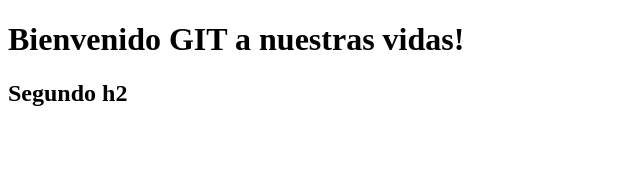
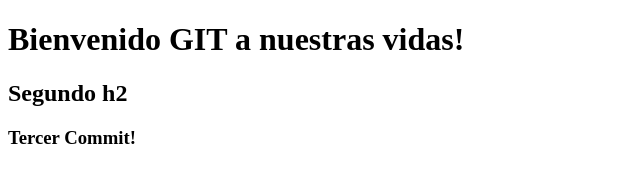
Before and after one commit to lucasbarrios16/prueba1, a plain HTML site: page index.html in a window 1280 px wide. Shown: the whole page, without its empty margins (0-640 px from the left). Drawn offline with Linux system fonts and the light colour scheme.

Commit message:
creamos h3

```diff
--- a/index.html
+++ b/index.html
@@ -9,5 +9,6 @@
 <body>
     <h1>Bienvenido GIT  a nuestras vidas!</h1>
    <h2>Segundo h2</h2>
+   <h3>Tercer Commit!</h3>
 </body>
 </html>
```
